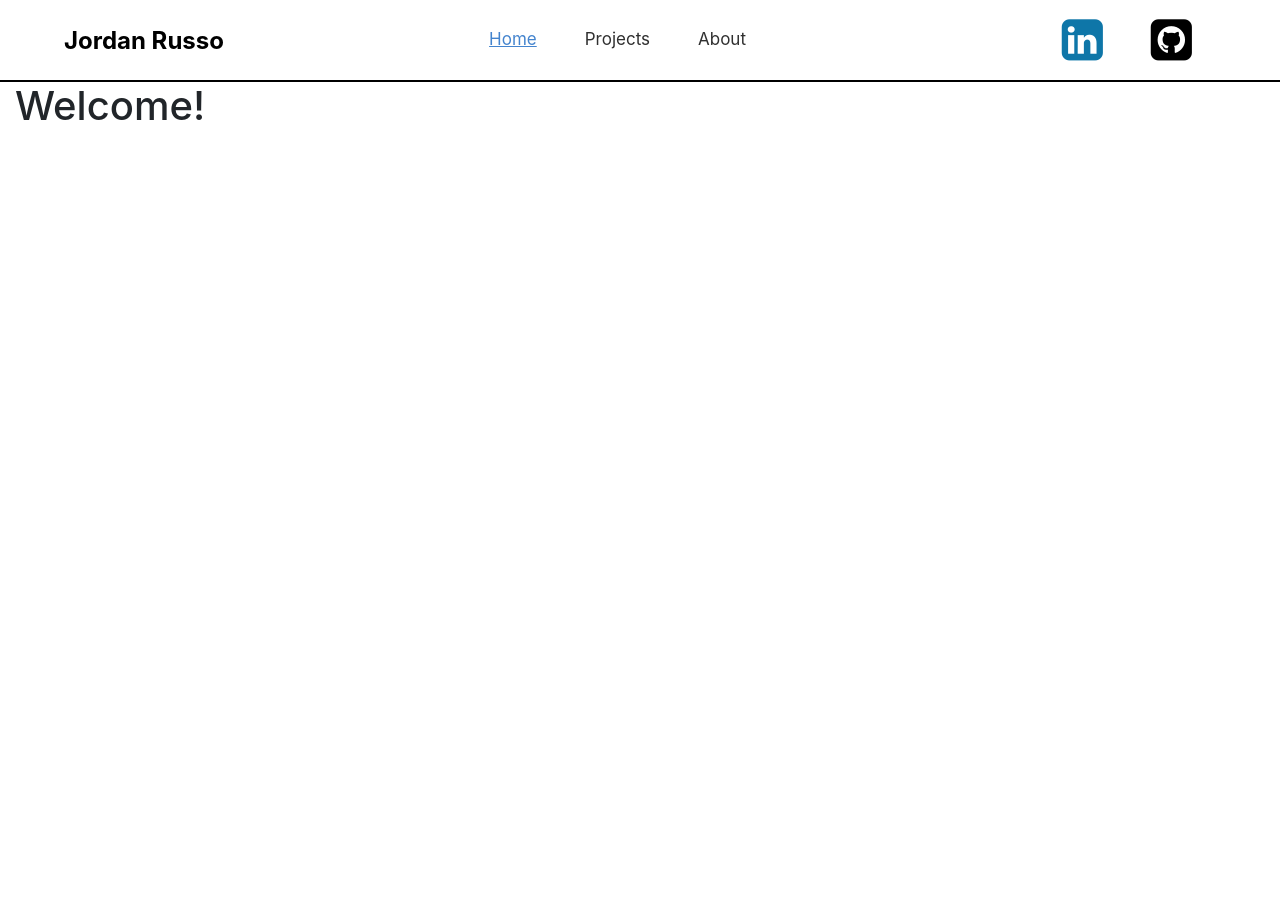
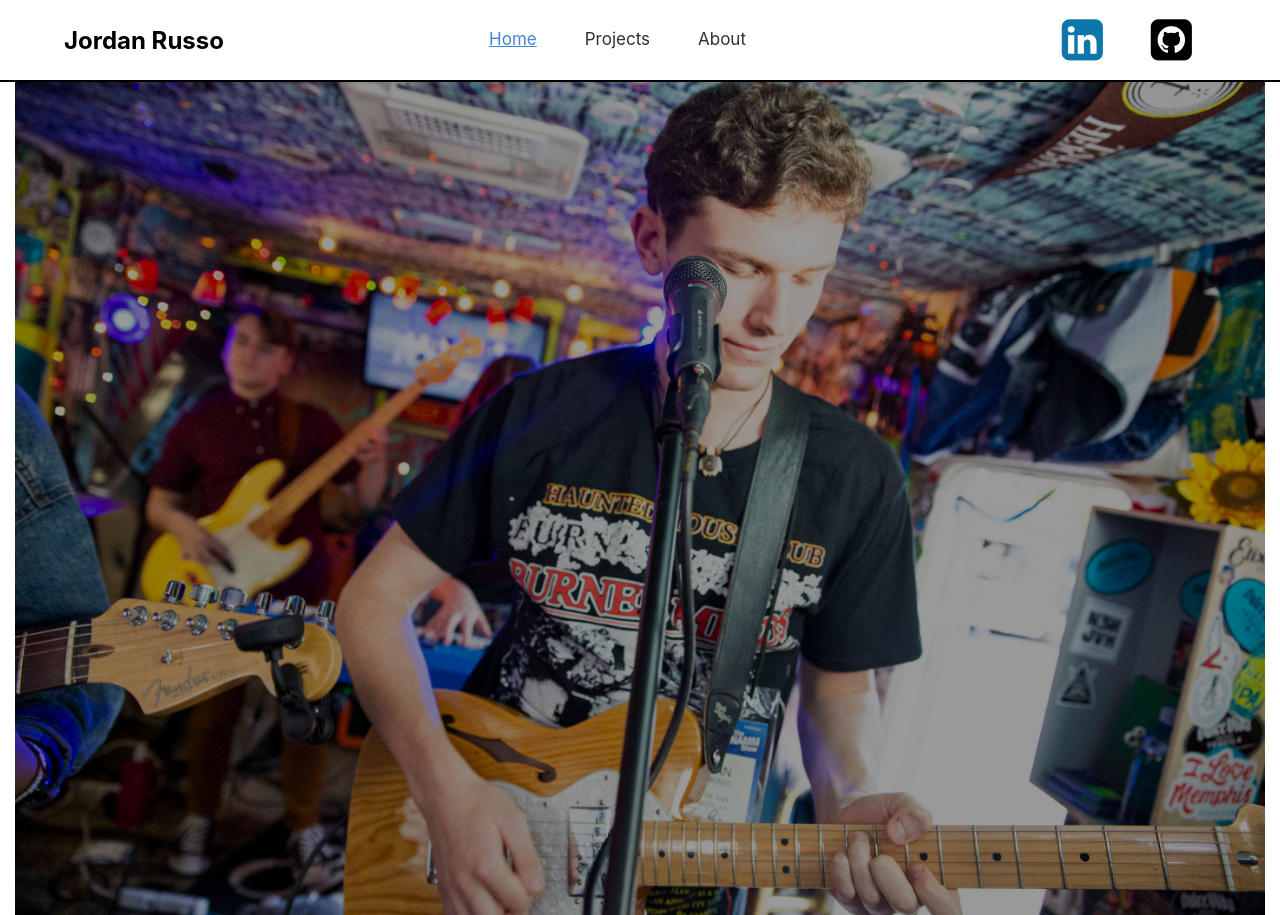
Before and after one commit to jrusso0818/my-personal-site, a Django app: page / in a window 1280 px wide. Before the commit the page ends 120 px from the top, so only its background shows below. Run offline with Django 3.2, Linux system fonts and the light colour scheme; some libraries are stand-ins or nearby versions.

Commit message:
Added image on homepage

```diff
--- a/homepage/templates/homepage/homepage.html
+++ b/homepage/templates/homepage/homepage.html
@@ -2,5 +2,18 @@
 {% load static %}
 
 {% block page_content %}
-<h1>Welcome!</h1>
+<div class="row">
+    <div class="col">
+        <div class="my-div">
+            <img src="static/img/me.jpeg" class="img-fluid" alt="Responsive image" style="opacity:0.6;">
+        </div>
+    </div>
+</div>
+
+<!-- Move to CSS stylesheet -->
+<style>
+    .my-div {
+      background-color: black;
+    }
+</style>
 {% endblock %}
```
Also changed, not shown: homepage/static/css/base.css (+43 -0 lines), homepage/static/img/me.jpeg (added).
